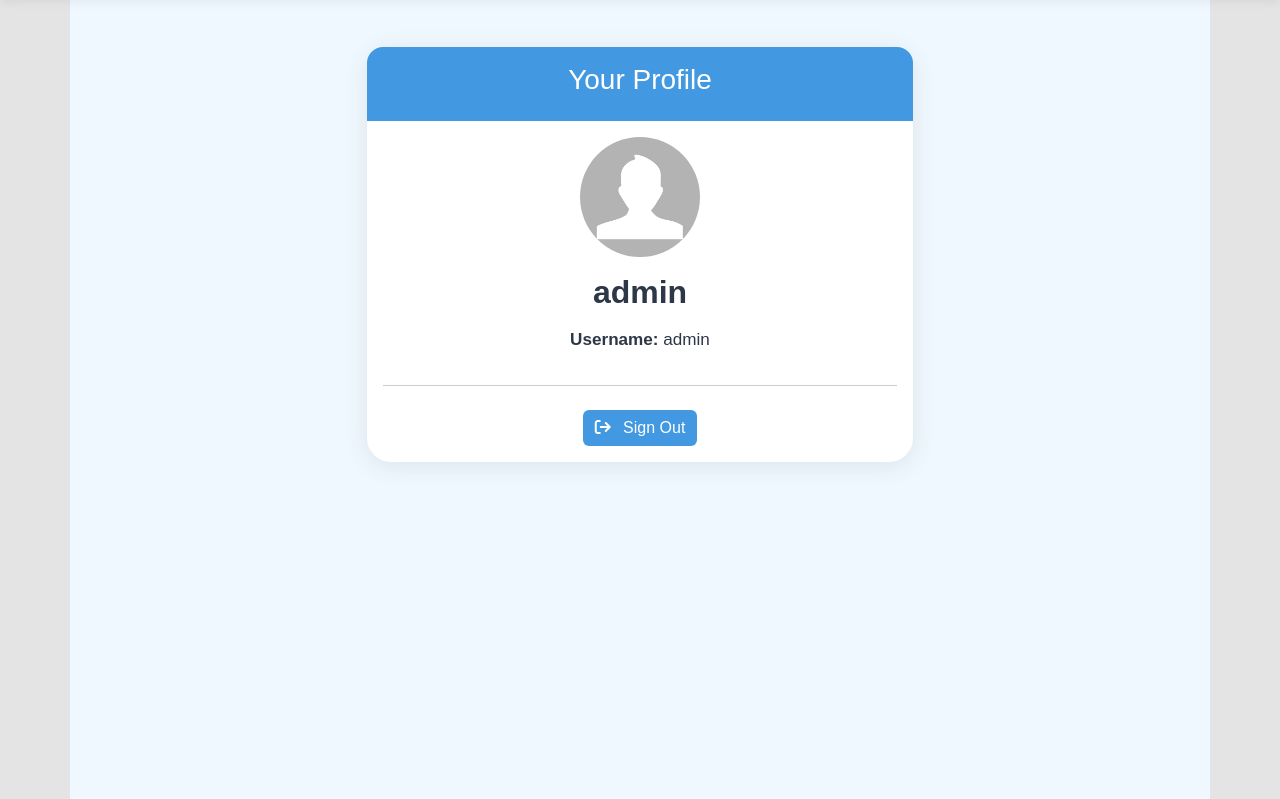
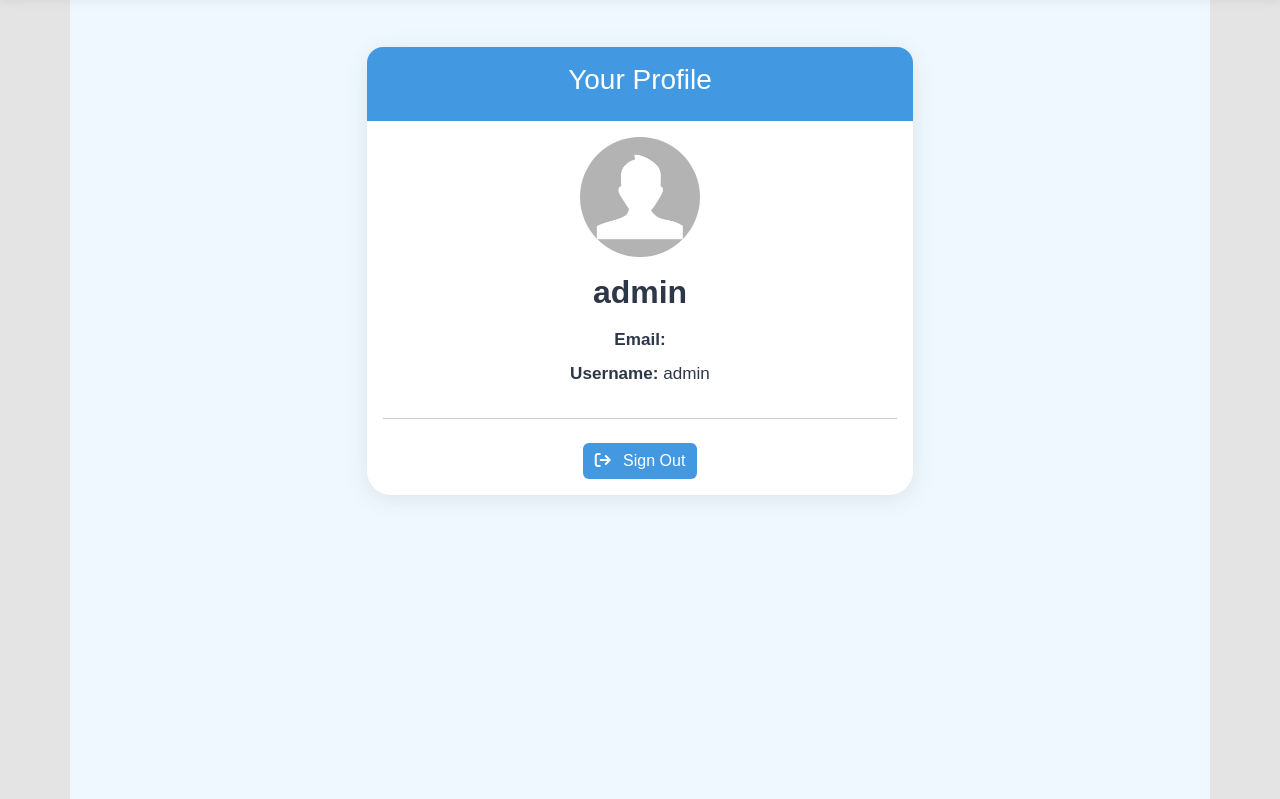
Before and after one commit to Carlos-n21/Team4-Family-hack, a Django app: page /profile/ in a window 1280 px wide. Shown: the part 93-892 px from the top of the page. Run offline with Django 5.2, Linux system fonts and the light colour scheme; a user stored in the database is signed in; some libraries are stand-ins or nearby versions.

Commit message:
Add: email caption in profile page

```diff
--- a/userprofile/templates/userprofile/profile.html
+++ b/userprofile/templates/userprofile/profile.html
@@ -14,7 +14,7 @@
         <div class="card-body d-flex flex-column align-items-center">
           <img src="{% static 'images/no-images.png' %}" alt="Profile image" class="profile-image">
           <h2 class="profile-name">{{ user.get_full_name|default:user.username }}</h2>
-          <p class="profile-email">{{ user.email }}</p>
+          <p class="profile-email"> <p><strong>Email: </strong>{{ user.email }}</p>
           <p><strong>Username:</strong> {{ user.username }}</p>
 
           <hr class="w-100 my-4">
```
Also changed, not shown: db.sqlite3.
